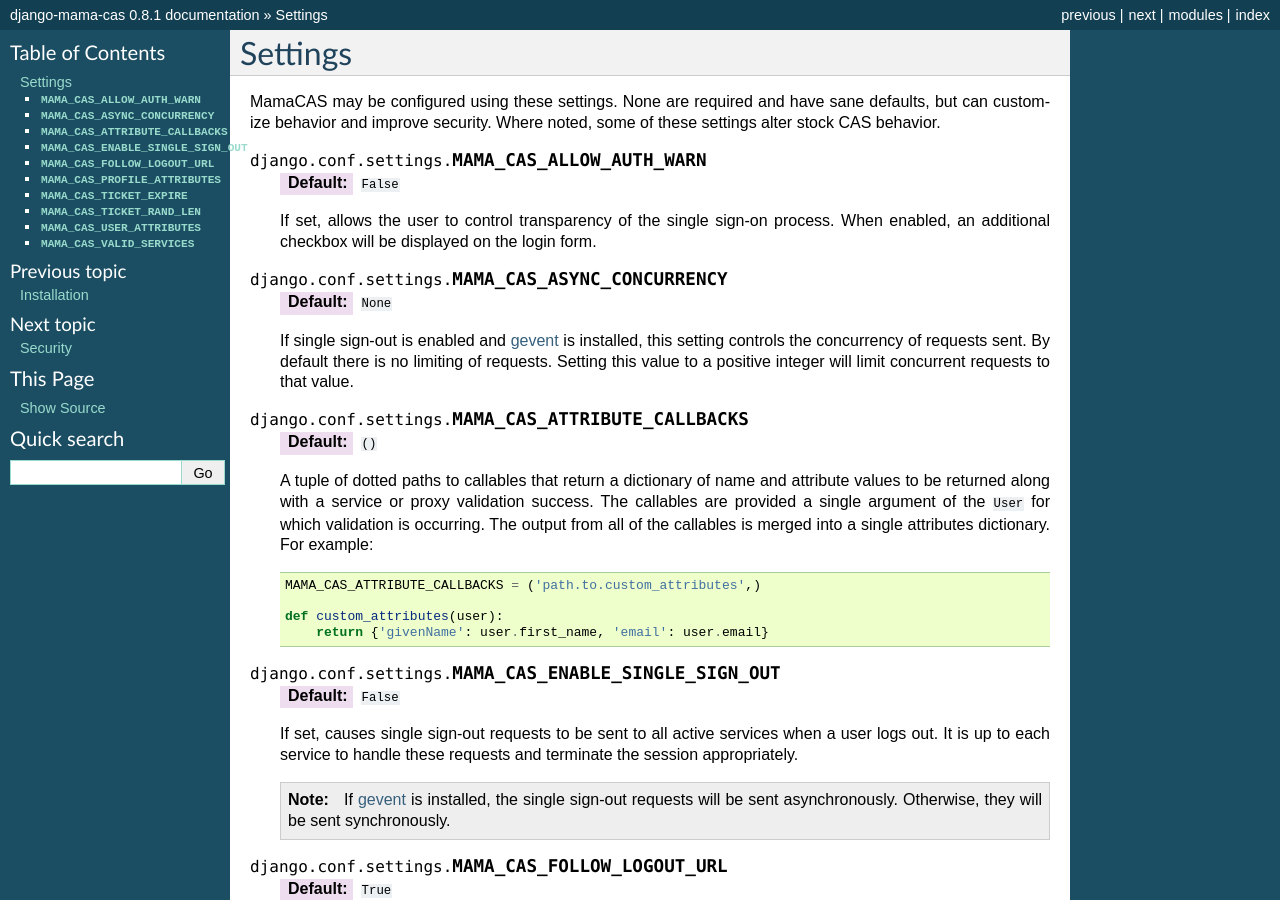
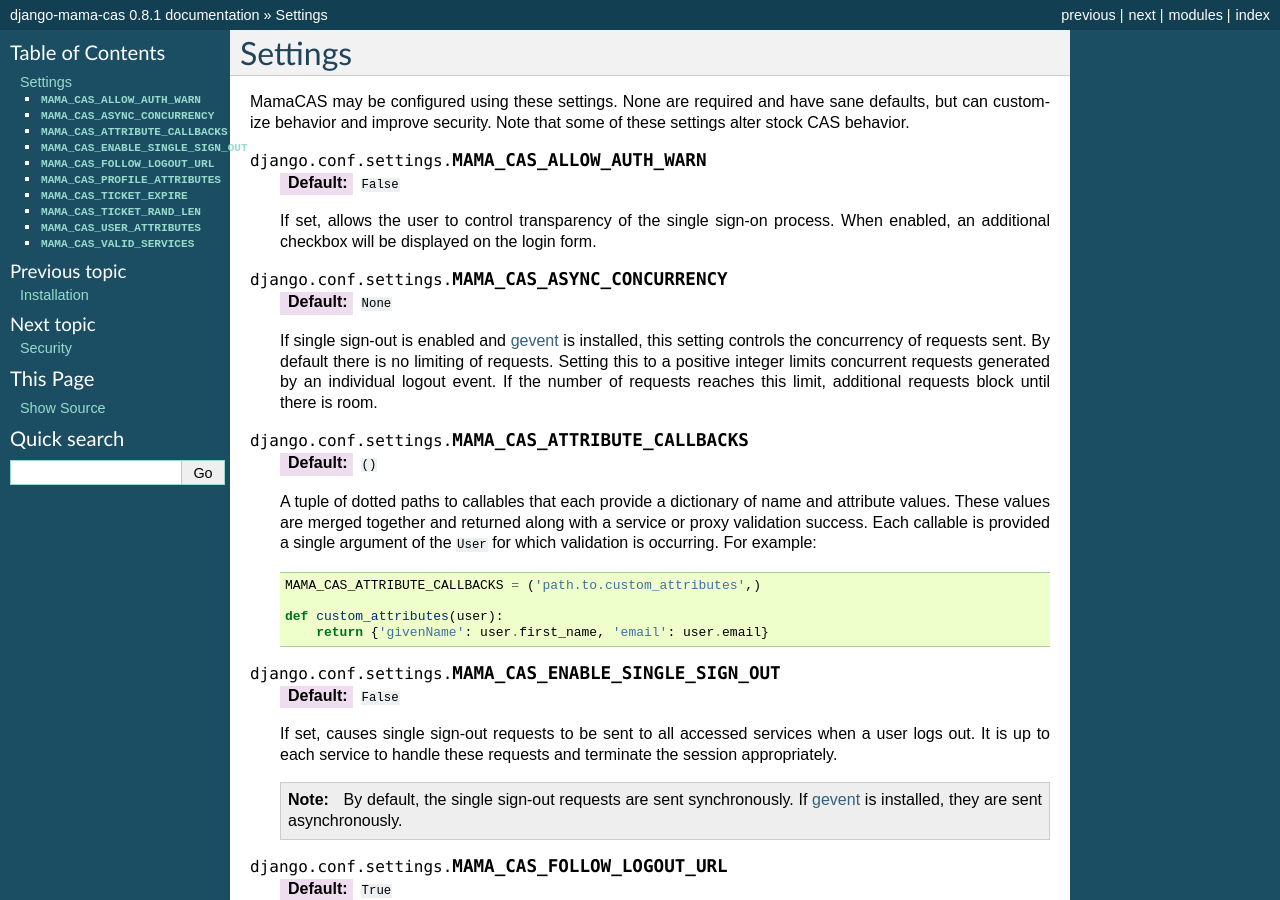
Before and after one commit to jbittel/django-mama-cas, a Sphinx documentation site: the page built from docs/settings.rst, in a window 1280 px wide and 900 px high. Built offline with Sphinx 7.4.7, drawn with Linux system fonts in a browser that asks for light colours; some of the changed text lies outside the part shown.

Commit message:
Improve settings documentation

```diff
--- a/docs/settings.rst
+++ b/docs/settings.rst
@@ -6,7 +6,7 @@
 .. currentmodule:: django.conf.settings
 
 MamaCAS may be configured using these settings. None are required and have
-sane defaults, but can customize behavior and improve security. Where noted,
+sane defaults, but can customize behavior and improve security. Note that
 some of these settings alter stock CAS behavior.
 
 .. attribute:: MAMA_CAS_ALLOW_AUTH_WARN
@@ -23,18 +23,19 @@
 
    If single sign-out is enabled and `gevent`_ is installed, this setting
    controls the concurrency of requests sent. By default there is no
-   limiting of requests. Setting this value to a positive integer will
-   limit concurrent requests to that value.
+   limiting of requests. Setting this to a positive integer limits concurrent
+   requests generated by an individual logout event. If the number of
+   requests reaches this limit, additional requests block until there is room.
 
 .. attribute:: MAMA_CAS_ATTRIBUTE_CALLBACKS
 
    :default: ``()``
 
-   A tuple of dotted paths to callables that return a dictionary of name
-   and attribute values to be returned along with a service or proxy
-   validation success. The callables are provided a single argument of the
-   ``User`` for which validation is occurring. The output from all of the
-   callables is merged into a single attributes dictionary. For example::
+   A tuple of dotted paths to callables that each provide a dictionary of
+   name and attribute values. These values are merged together and returned
+   along with a service or proxy validation success. Each callable is
+   provided a single argument of the ``User`` for which validation is
+   occurring. For example::
 
       MAMA_CAS_ATTRIBUTE_CALLBACKS = ('path.to.custom_attributes',)
 
@@ -45,14 +46,14 @@
 
    :default: ``False``
 
-   If set, causes single sign-out requests to be sent to all active services
+   If set, causes single sign-out requests to be sent to all accessed services
    when a user logs out. It is up to each service to handle these requests
    and terminate the session appropriately.
 
    .. note::
 
-      If `gevent`_ is installed, the single sign-out requests will be sent
-      asynchronously. Otherwise, they will be sent synchronously.
+      By default, the single sign-out requests are sent synchronously. If
+      `gevent`_ is installed, they are sent asynchronously.
 
 .. attribute:: MAMA_CAS_FOLLOW_LOGOUT_URL
 
@@ -141,8 +142,8 @@
           '^https://[^\.]+\.example\.com',
       )
 
-   The ``url`` parameter is also checked against this list of services at
-   logout. If the provided URL does not match one of these regular
+   The ``url`` and ``service`` parameters are checked against this list of
+   services at logout. If the provided URL does not match one of these regular
    expressions, it will be ignored.
 
 .. _gevent: http://www.gevent.org/
```
